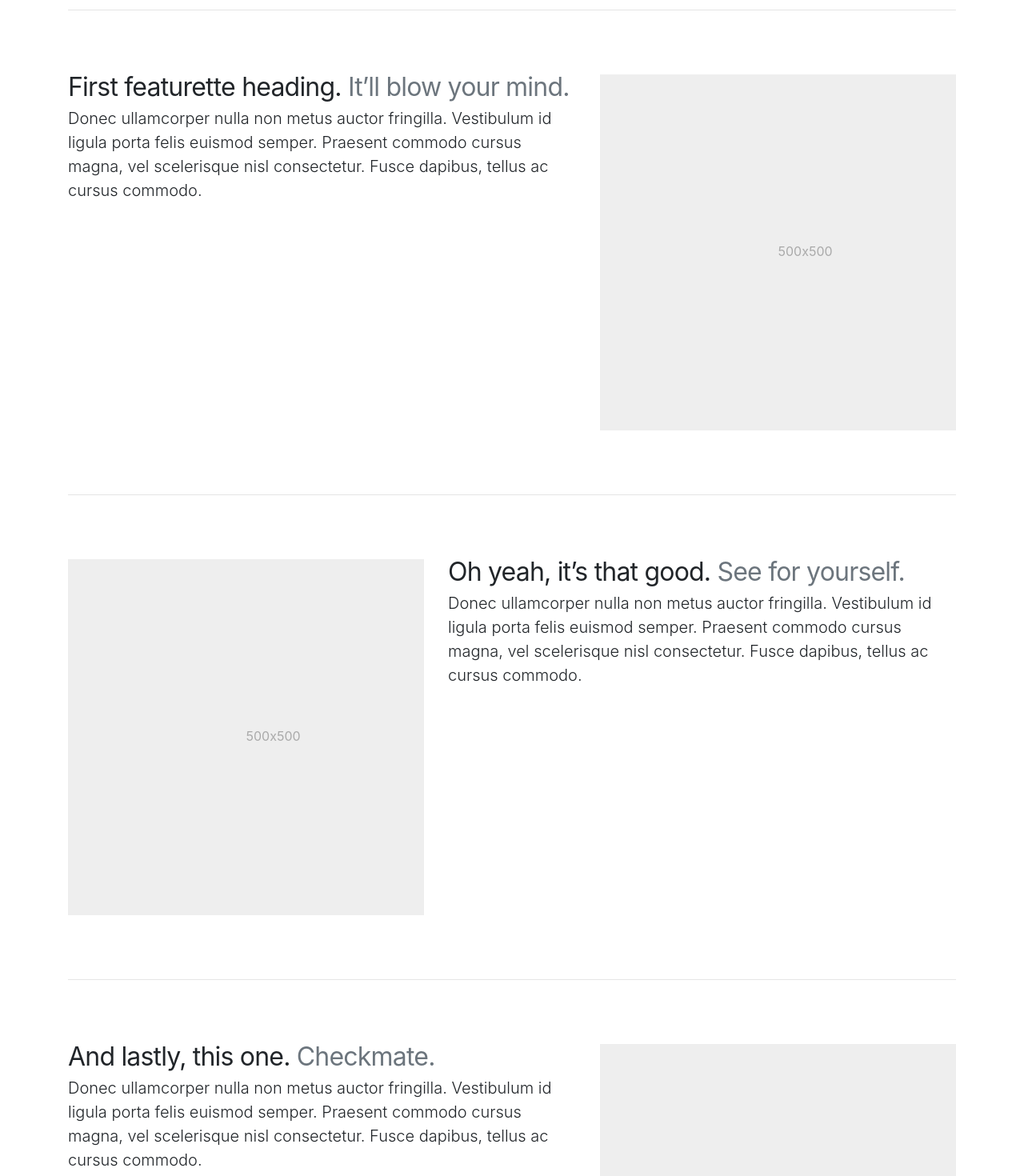
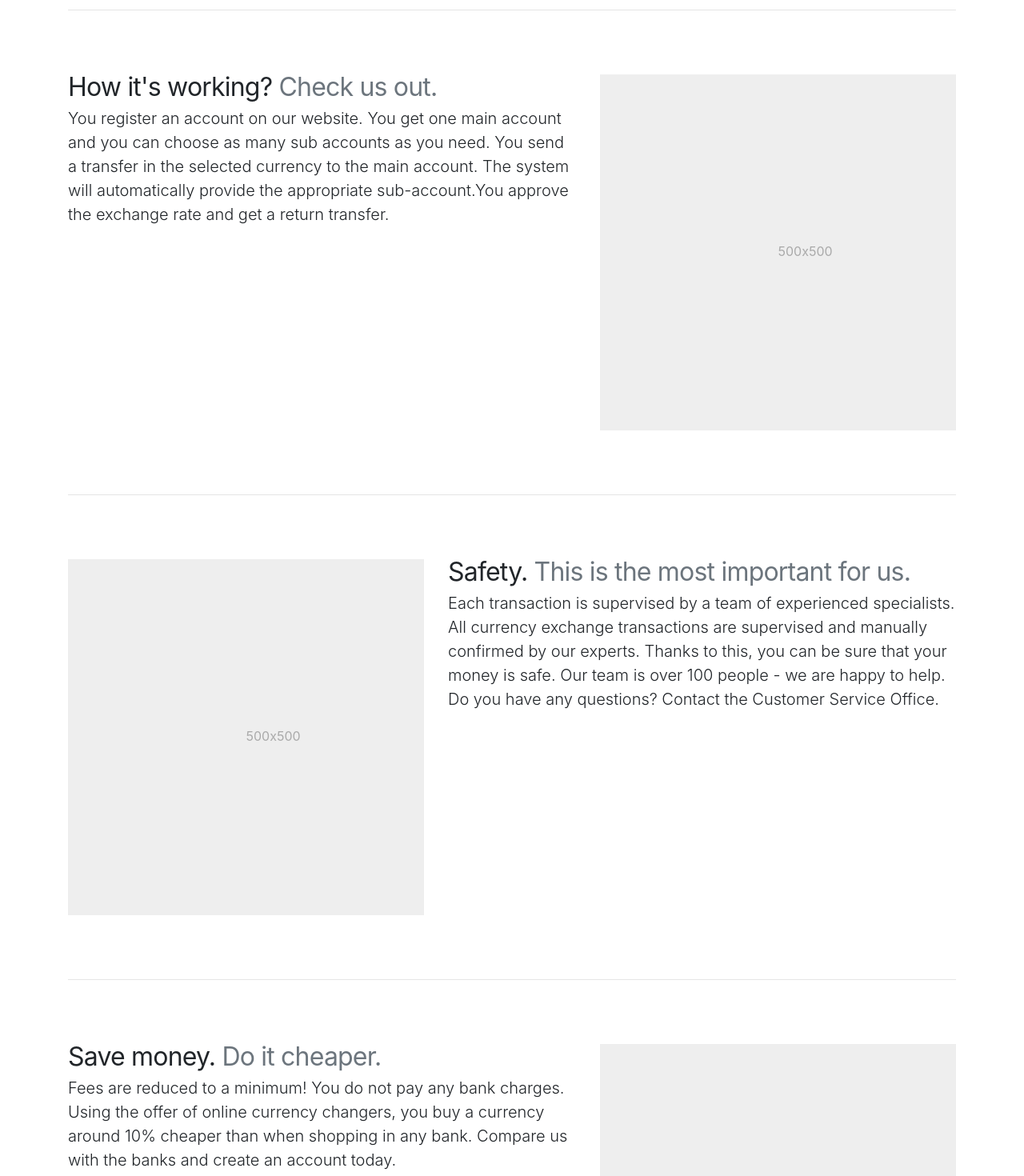
Before and after one commit to Damian4Lupa/currency-exchange-online, a React (Create React App) app: page / in a window 1280 px wide. Shown: the part 440-1910 px from the top of the page at 80% size. Built offline with nearby package versions, Linux system fonts and the light colour scheme; no server answers.

Commit message:
modified Offer - add info

```diff
--- a/src/components/Calculator.js
+++ b/src/components/Calculator.js
@@ -56,8 +56,11 @@ class Calculator extends Component {
     }
 
     handleButtonRotate = () => {
+        //>>>>>>>>>>>>>>>>>>>>>>>>>>>>>>>>>
         this.setState({
-            rotateButton: true
+            rotateButton: true,
+            valueIHave: this.state.valueIWant,
+            valueIWant: this.state.valueIHave,
         })
         setTimeout(this.handleButtonChange, 1000)
     }
@@ -75,13 +78,13 @@ class Calculator extends Component {
     }
 
     render() {
-
+        console.log(this.props.currency["USD"])//1.123 - kurs
         const { valueIHave, valueIWant, currencyIHave, currencyIWant } = this.state
         const btn_class = this.state.rotateButton ? "rotate" : "exchange"
         const choiceCurrencyIHave = null //tablica z map()
         const choiceCurrencyIWant = null
-        const flag_IHave = `./img/flags/${currencyIHave}.png`
-        const flag_IWant = `./img/flags/${currencyIWant}.png`
+        // const flag_IHave = `./img/flags/${currencyIHave}.png`
+        // const flag_IWant = `./img/flags/${currencyIWant}.png`
 
 
 
--- a/src/components/Offer.js
+++ b/src/components/Offer.js
@@ -9,8 +9,8 @@ const Offer = () => {
 
             <div className="row featurette">
                 <div className="col-md-7">
-                    <h2 className="featurette-heading">First featurette heading. <span className="text-muted">It’ll blow your mind.</span></h2>
-                    <p className="lead">Donec ullamcorper nulla non metus auctor fringilla. Vestibulum id ligula porta felis euismod semper. Praesent commodo cursus magna, vel scelerisque nisl consectetur. Fusce dapibus, tellus ac cursus commodo.</p>
+                    <h2 className="featurette-heading">How it's working? <span className="text-muted">Check us out.</span></h2>
+                    <p className="lead">You register an account on our website. You get one main account and you can choose as many sub accounts as you need. You send a transfer in the selected currency to the main account. The system will automatically provide the appropriate sub-account.You approve the exchange rate and get a return transfer.</p>
                 </div>
                 <div className="col-md-5">
                     <svg className="bd-placeholder-img bd-placeholder-img-lg featurette-image img-fluid mx-auto" width="500" height="500" xmlns="http://www.w3.org/2000/svg" preserveAspectRatio="xMidYMid slice" focusable="false" role="img" aria-label="Placeholder: 500x500"><title>Placeholder</title><rect width="100%" height="100%" fill="#eee"></rect><text x="50%" y="50%" fill="#aaa" dy=".3em">500x500</text></svg>
@@ -21,8 +21,8 @@ const Offer = () => {
 
             <div className="row featurette">
                 <div className="col-md-7 order-md-2">
-                    <h2 className="featurette-heading">Oh yeah, it’s that good. <span className="text-muted">See for yourself.</span></h2>
-                    <p className="lead">Donec ullamcorper nulla non metus auctor fringilla. Vestibulum id ligula porta felis euismod semper. Praesent commodo cursus magna, vel scelerisque nisl consectetur. Fusce dapibus, tellus ac cursus commodo.</p>
+                    <h2 className="featurette-heading">Safety. <span className="text-muted">This is the most important for us.</span></h2>
+                    <p className="lead">Each transaction is supervised by a team of experienced specialists. All currency exchange transactions are supervised and manually confirmed by our experts. Thanks to this, you can be sure that your money is safe. Our team is over 100 people - we are happy to help. Do you have any questions? Contact the Customer Service Office.</p>
                 </div>
                 <div className="col-md-5 order-md-1">
                     <svg className="bd-placeholder-img bd-placeholder-img-lg featurette-image img-fluid mx-auto" width="500" height="500" xmlns="http://www.w3.org/2000/svg" preserveAspectRatio="xMidYMid slice" focusable="false" role="img" aria-label="Placeholder: 500x500"><title>Placeholder</title><rect width="100%" height="100%" fill="#eee"></rect><text x="50%" y="50%" fill="#aaa" dy=".3em">500x500</text></svg>
@@ -33,8 +33,8 @@ const Offer = () => {
 
             <div className="row featurette">
                 <div className="col-md-7">
-                    <h2 className="featurette-heading">And lastly, this one. <span className="text-muted">Checkmate.</span></h2>
-                    <p className="lead">Donec ullamcorper nulla non metus auctor fringilla. Vestibulum id ligula porta felis euismod semper. Praesent commodo cursus magna, vel scelerisque nisl consectetur. Fusce dapibus, tellus ac cursus commodo.</p>
+                    <h2 className="featurette-heading">Save money. <span className="text-muted">Do it cheaper.</span></h2>
+                    <p className="lead">Fees are reduced to a minimum! You do not pay any bank charges. Using the offer of online currency changers, you buy a currency around 10% cheaper than when shopping in any bank. Compare us with the banks and create an account today.</p>
                 </div>
                 <div className="col-md-5">
                     <svg className="bd-placeholder-img bd-placeholder-img-lg featurette-image img-fluid mx-auto" width="500" height="500" xmlns="http://www.w3.org/2000/svg" preserveAspectRatio="xMidYMid slice" focusable="false" role="img" aria-label="Placeholder: 500x500"><title>Placeholder</title><rect width="100%" height="100%" fill="#eee"></rect><text x="50%" y="50%" fill="#aaa" dy=".3em">500x500</text></svg>
```
Also changed, not shown: src/components/img/flags/EUR.png (deleted), src/components/img/flags/USD.png (deleted).
